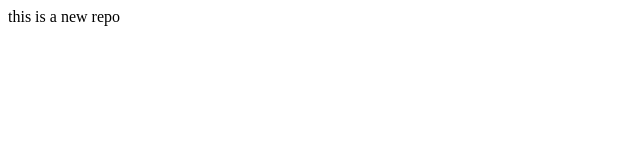
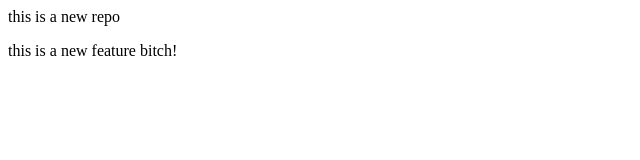
Before and after one commit to AddictedK1/localRepo1, a plain HTML site: page index.html in a window 1280 px wide. Shown: the whole page, without its empty margins (0-640 px from the left). Drawn offline with Linux system fonts and the light colour scheme.

Commit message:
add new feature

```diff
--- a/index.html
+++ b/index.html
@@ -1 +1,2 @@
 <p> this is a new repo </p>
+<p> this is a new feature bitch!</p>
```
